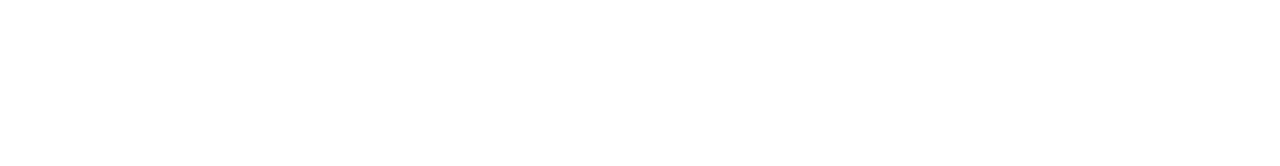
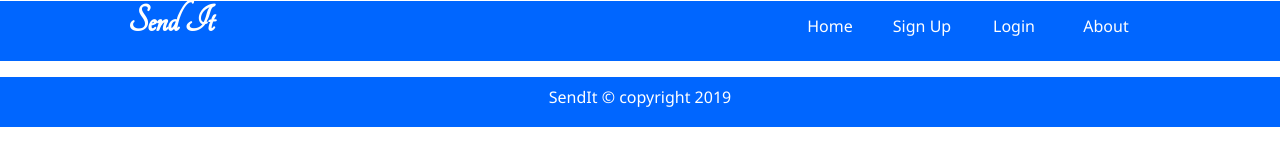
Before and after one commit to kolniy/SendIt, a plain HTML site: page UI/login.html in a window 1280 px wide. Drawn offline with Linux system fonts and the light colour scheme; a web font is replaced by a local one.

Commit message:
Created basic template for header and footer for website's entire page

```diff
--- /dev/null
+++ b/UI/about.html
@@ -0,0 +1,35 @@
+<!DOCTYPE html>
+<html lang="en">
+<head>
+    <meta charset="UTF-8">
+    <meta name="viewport" content="width=device-width, initial-scale=1.0">
+    <meta http-equiv="X-UA-Compatible" content="ie=edge">
+    <link rel="Stylesheet" type = "text/css" href="css/main.css">
+    <link rel="stylesheet" href="https://fonts.googleapis.com/css?family=Tangerine">
+    <link href='https://fonts.googleapis.com/css?family=ABeeZee' rel='stylesheet'>
+    <title>About SendIt</title>
+</head>
+
+<body>
+        <header id="logo-sec">
+            <div class="container">
+                <div class="logo">
+            <h1 class="h1-size">Send It</h1>
+        </div>
+        <div class="nav-links">
+           <ul>
+                <li><a href="index.html">Home</a></li>
+                <li><a href="sign-up.html">Sign Up</a></li>
+                <li><a href="login.html">Login</a></li>
+                <li><a href="about.html">About</a></li>
+           </ul>
+         </div>
+       </div>
+    </header>
+
+
+    <footer>
+        <p> SendIt &copy copyright 2019</p>
+    </footer>
+    </body>
+    </html>
--- a/UI/css/main.css
+++ b/UI/css/main.css
@@ -0,0 +1,96 @@
+/**  Defaul css styles for header and footer for entire website */
+
+/** header css style rules */
+html,body{
+    height: 100%;
+    width: 100%;
+    margin: 0;
+    padding: 0;
+}
+
+#logo-sec{
+    min-height: 60px;
+    width: 100%;
+    margin-top : 5px;
+    background-color: #0066ff;
+    margin-top : -4px;
+}
+
+.logo{
+    font-size: 20px;
+    font-family: 'Tangerine', serif;
+    color: #ffffff;
+}
+
+.container{
+ margin: 5px auto;
+ width : 80%;
+ overflow: hidden;
+}
+
+.h1-size{
+    padding: 0;
+    margin: 0;
+}
+
+header .logo{
+    float: left;
+}
+
+header .nav-links{
+    float : right;
+}
+
+header .nav-links ul{
+    padding: 0;
+    margin: 0;
+    list-style-type: none;
+}
+
+header .nav-links li{
+    float: left;
+}
+
+header .nav-links li a{
+    display: block;
+    font-family: 'ABeeZee' , 'Segoe UI', Tahoma, Geneva, Verdana, sans-serif;
+    width: 60px;
+    color: #fff;
+    text-decoration: none;
+    text-align: center;
+    padding: 14px 16px;
+}
+
+header .nav-links li a:hover {
+    display: block;
+    font-family: 'ABeeZee' , 'Segoe UI', Tahoma, Geneva, Verdana, sans-serif;
+    width: 60px;
+    color: #0066ff;
+    background-color: #fff;
+    text-decoration: none;
+    text-align: center;
+    padding: 14px 16px;
+}
+
+
+@media(max-width : 768px){
+    header .logo, header .nav-links{
+        float: none;
+        text-align: center;
+        width: 100%;
+    }
+}
+
+/** footer styles */
+
+footer{
+    background-color :#0066ff;
+    color: #fff;
+    min-height: 50px;
+}
+
+footer p{
+    text-align: center;
+    padding : 9px;
+    font-family: 'ABeeZee' , 'Segoe UI', Tahoma, Geneva, Verdana, sans-serif;
+}
--- a/UI/login.html
+++ b/UI/login.html
@@ -0,0 +1,37 @@
+<!DOCTYPE html>
+<html lang="en">
+<head>
+    <meta charset="UTF-8">
+    <meta name="viewport" content="width=device-width, initial-scale=1.0">
+    <meta http-equiv="X-UA-Compatible" content="ie=edge">
+    <link rel="Stylesheet" type = "text/css" href="css/main.css">
+    <link rel="stylesheet" href="https://fonts.googleapis.com/css?family=Tangerine">
+    <link href='https://fonts.googleapis.com/css?family=ABeeZee' rel='stylesheet'>
+    <title>Login in to SendIt</title>
+</head>
+<body>
+        <header id="logo-sec">
+                <div class="container">
+                    <div class="logo">
+                <h1 class="h1-size">Send It</h1>
+            </div>
+            <div class="nav-links">
+               <ul>
+                    <li><a href="index.html">Home</a></li>
+                    <li><a href="sign-up.html">Sign Up</a></li>
+                    <li><a href="login.html">Login</a></li>
+                    <li><a href="about.html">About</a></li>
+               </ul>
+             </div>
+           </div>
+        </header>
+
+
+
+        <footer>
+            <p> SendIt &copy copyright 2019</p>
+        </footer>
+
+
+</body>
+</html>
```
Also changed, not shown: UI/index.html (+25 -0 lines), UI/sign-up.html (+35 -0 lines).
